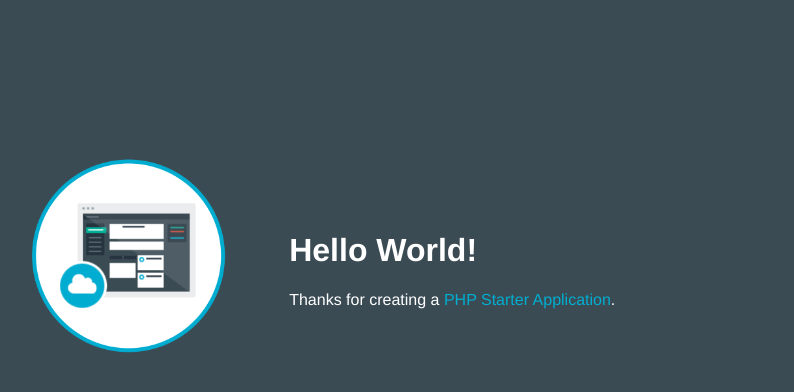
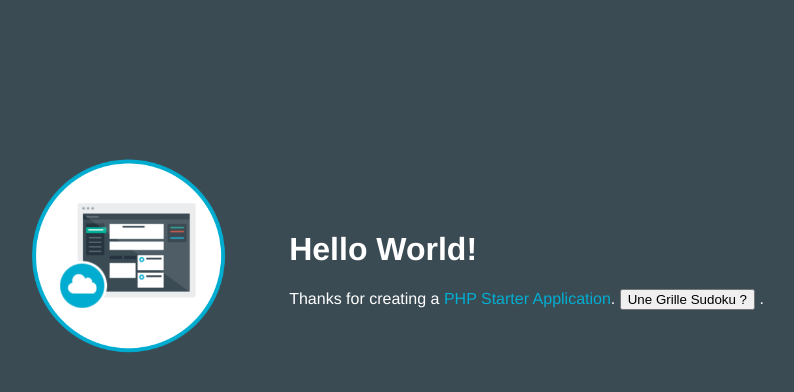
Before and after one commit to frduhaze/demofd009-1486380854578, a PHP site: page / in a window 1280 px wide. Shown: the top 392 px of the page, without its empty margins (253-1047 px from the left). Run offline with PHP 8.4, Linux system fonts and the light colour scheme.

Commit message:
Update index.php

```diff
--- a/index.php
+++ b/index.php
@@ -5,6 +5,7 @@
 	<meta http-equiv="Content-Type" content="text/html; charset=utf-8">
 	<link rel="stylesheet" href="style.css" />
 </head>
+	<script type="text/javascript" src="fonctions.js"></script>
 <body>
 	<table>
 		<tr>
@@ -14,6 +15,7 @@
 			<td>
 				<h1 id = "message"><?php echo "Hello World!"; ?></h1>
 				<p class='description'></p> Thanks for creating a <span class="blue">PHP Starter Application</span>.
+				<INPUT TYPE="button" VALUE="Une Grille Sudoku ?" onClick="sudoku()"> .
 			</td>
 		</tr>
 	</table>
```
